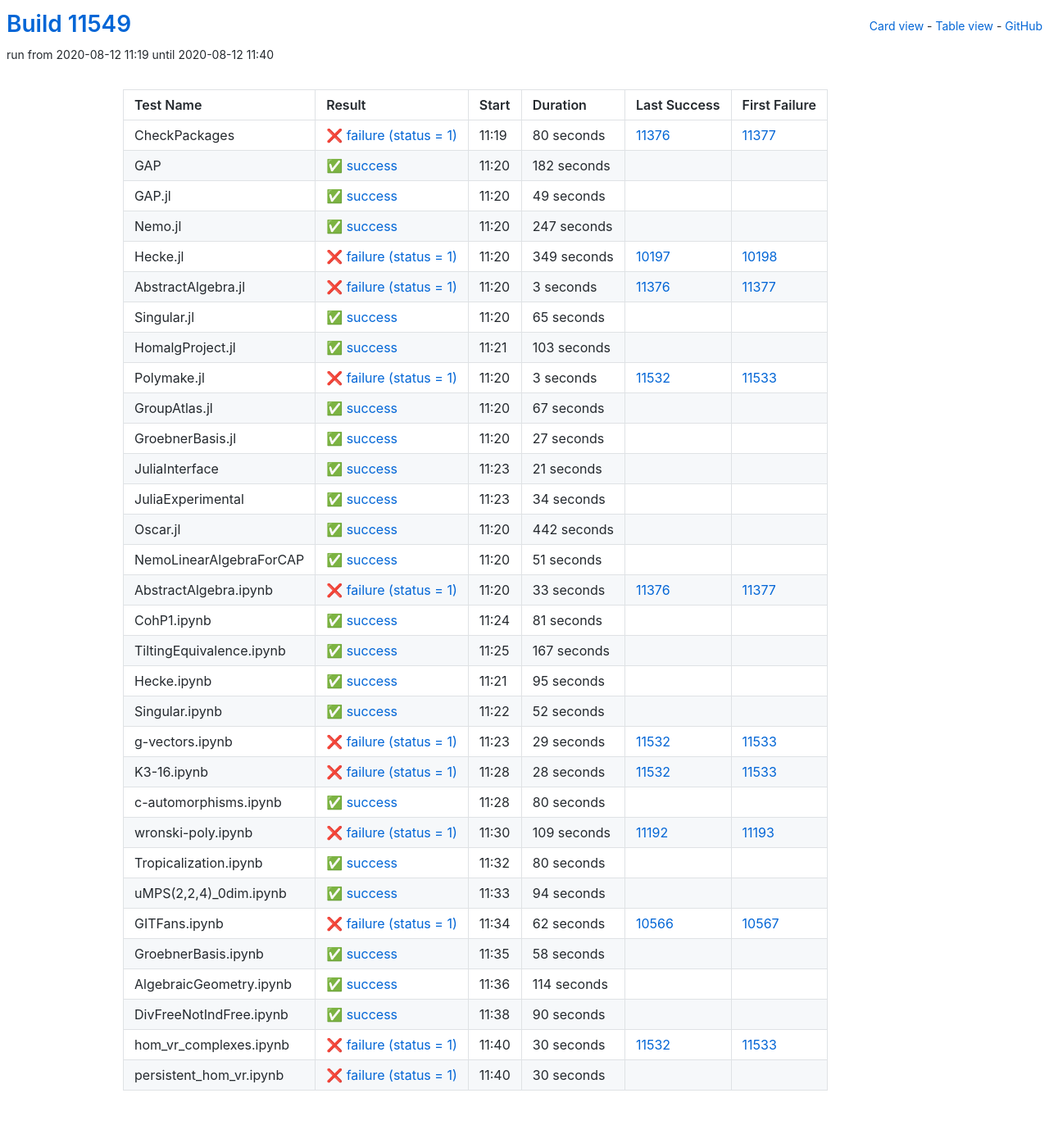
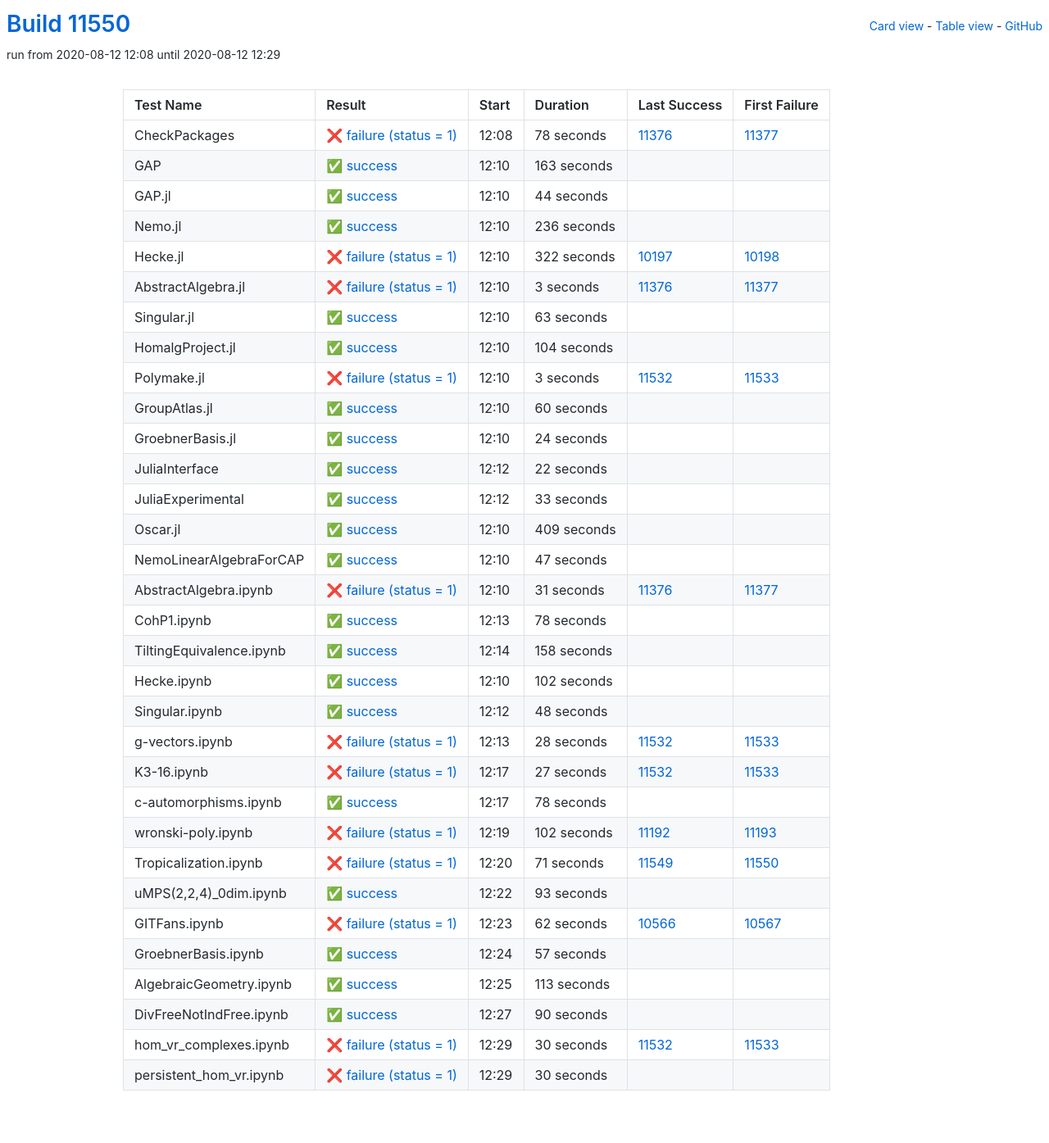
Before and after one commit to oscar-system/oscar-ci-status, a Jekyll site: the page built from table.html, in a window 1280 px wide. Shown: the whole page at 82% size. Built offline with Jekyll 4.4.1, drawn with Linux system fonts in a browser that asks for light colours.

Commit message:
Build #11550

```diff
--- a/_data/ci.yml
+++ b/_data/ci.yml
@@ -1,6 +1,6 @@
 ---
-build: 11549
-build_url: https://oscarci.mathematik.uni-kl.de/job/oscar/11549/
+build: 11550
+build_url: https://oscarci.mathematik.uni-kl.de/job/oscar/11550/
 job: oscar
 organization: oscar-system
 repo: oscar-ci-status
@@ -8,68 +8,68 @@
 tests:
 - name: CheckPackages
   id: checkpackages
-  log: https://oscarci.mathematik.uni-kl.de/job/oscar/11549/artifact/logs/build-11549/CheckPackages.log
-  start: 2020-08-12 11:19
+  log: https://oscarci.mathematik.uni-kl.de/job/oscar/11550/artifact/logs/build-11550/CheckPackages.log
+  start: 2020-08-12 12:08
   success: false
   exitcode: 1
   status: failure
-  duration: 80
+  duration: 78
   last_success: 11376
   last_success_url: https://oscarci.mathematik.uni-kl.de/job/oscar/11376/
   first_failure: 11377
   first_failure_url: https://oscarci.mathematik.uni-kl.de/job/oscar/11377/
 - name: GAP
   id: gap
-  log: https://oscarci.mathematik.uni-kl.de/job/oscar/11549/artifact/logs/build-11549/GAP.log
-  start: 2020-08-12 11:20
+  log: https://oscarci.mathematik.uni-kl.de/job/oscar/11550/artifact/logs/build-11550/GAP.log
+  start: 2020-08-12 12:10
   success: true
   exitcode: 0
   status: success
-  duration: 182
+  duration: 163
   last_success: false
   last_success_url:
   first_failure: false
   first_failure_url:
 - name: GAP.jl
   id: gap-jl
-  log: https://oscarci.mathematik.uni-kl.de/job/oscar/11549/artifact/logs/build-11549/GAP.jl.log
-  start: 2020-08-12 11:20
+  log: https://oscarci.mathematik.uni-kl.de/job/oscar/11550/artifact/logs/build-11550/GAP.jl.log
+  start: 2020-08-12 12:10
   success: true
   exitcode: 0
   status: success
-  duration: 49
+  duration: 44
   last_success: false
   last_success_url:
   first_failure: false
   first_failure_url:
 - name: Nemo.jl
   id: nemo-jl
-  log: https://oscarci.mathematik.uni-kl.de/job/oscar/11549/artifact/logs/build-11549/Nemo.jl.log
-  start: 2020-08-12 11:20
+  log: https://oscarci.mathematik.uni-kl.de/job/oscar/11550/artifact/logs/build-11550/Nemo.jl.log
+  start: 2020-08-12 12:10
   success: true
   exitcode: 0
   status: success
-  duration: 247
+  duration: 236
   last_success: false
   last_success_url:
   first_failure: false
   first_failure_url:
 - name: Hecke.jl
   id: hecke-jl
-  log: https://oscarci.mathematik.uni-kl.de/job/oscar/11549/artifact/logs/build-11549/Hecke.jl.log
-  start: 2020-08-12 11:20
+  log: https://oscarci.mathematik.uni-kl.de/job/oscar/11550/artifact/logs/build-11550/Hecke.jl.log
+  start: 2020-08-12 12:10
   success: false
   exitcode: 1
   status: failure
-  duration: 349
+  duration: 322
   last_success: 10197
   last_success_url: https://oscarci.mathematik.uni-kl.de/job/oscar/10197/
   first_failure: 10198
   first_failure_url: https://oscarci.mathematik.uni-kl.de/job/oscar/10198/
 - name: AbstractAlgebra.jl
   id: abstractalgebra-jl
-  log: https://oscarci.mathematik.uni-kl.de/job/oscar/11549/artifact/logs/build-11549/AbstractAlgebra.jl.log
-  start: 2020-08-12 11:20
+  log: https://oscarci.mathematik.uni-kl.de/job/oscar/11550/artifact/logs/build-11550/AbstractAlgebra.jl.log
+  start: 2020-08-12 12:10
   success: false
   exitcode: 1
   status: failure
@@ -80,32 +80,32 @@
   first_failure_url: https://oscarci.mathematik.uni-kl.de/job/oscar/11377/
 - name: Singular.jl
   id: singular-jl
-  log: https://oscarci.mathematik.uni-kl.de/job/oscar/11549/artifact/logs/build-11549/Singular.jl.log
-  start: 2020-08-12 11:20
+  log: https://oscarci.mathematik.uni-kl.de/job/oscar/11550/artifact/logs/build-11550/Singular.jl.log
+  start: 2020-08-12 12:10
   success: true
   exitcode: 0
   status: success
-  duration: 65
+  duration: 63
   last_success: false
   last_success_url:
   first_failure: false
   first_failure_url:
 - name: HomalgProject.jl
   id: homalgproject-jl
-  log: https://oscarci.mathematik.uni-kl.de/job/oscar/11549/artifact/logs/build-11549/HomalgProject.jl.log
-  start: 2020-08-12 11:21
+  log: https://oscarci.mathematik.uni-kl.de/job/oscar/11550/artifact/logs/build-11550/HomalgProject.jl.log
+  start: 2020-08-12 12:10
   success: true
   exitcode: 0
   status: success
-  duration: 103
+  duration: 104
   last_success: false
   last_success_url:
   first_failure: false
   first_failure_url:
 - name: Polymake.jl
   id: polymake-jl
-  log: https://oscarci.mathematik.uni-kl.de/job/oscar/11549/artifact/logs/build-11549/Polymake.jl.log
-  start: 2020-08-12 11:20
+  log: https://oscarci.mathematik.uni-kl.de/job/oscar/11550/artifact/logs/build-11550/Polymake.jl.log
+  start: 2020-08-12 12:10
   success: false
   exitcode: 1
   status: failure
@@ -116,152 +116,140 @@
   first_failure_url: https://oscarci.mathematik.uni-kl.de/job/oscar/11533/
 - name: GroupAtlas.jl
   id: groupatlas-jl
-  log: https://oscarci.mathematik.uni-kl.de/job/oscar/11549/artifact/logs/build-11549/GroupAtlas.jl.log
-  start: 2020-08-12 11:20
+  log: https://oscarci.mathematik.uni-kl.de/job/oscar/11550/artifact/logs/build-11550/GroupAtlas.jl.log
+  start: 2020-08-12 12:10
   success: true
   exitcode: 0
   status: success
-  duration: 67
+  duration: 60
   last_success: false
   last_success_url:
   first_failure: false
   first_failure_url:
 - name: GroebnerBasis.jl
   id: groebnerbasis-jl
-  log: https://oscarci.mathematik.uni-kl.de/job/oscar/11549/artifact/logs/build-11549/GroebnerBasis.jl.log
-  start: 2020-08-12 11:20
+  log: https://oscarci.mathematik.uni-kl.de/job/oscar/11550/artifact/logs/build-11550/GroebnerBasis.jl.log
+  start: 2020-08-12 12:10
   success: true
   exitcode: 0
   status: success
-  duration: 27
+  duration: 24
   last_success: false
   last_success_url:
   first_failure: false
   first_failure_url:
 - name: JuliaInterface
   id: juliainterface
-  log: https://oscarci.mathematik.uni-kl.de/job/oscar/11549/artifact/logs/build-11549/JuliaInterface.log
-  start: 2020-08-12 11:23
+  log: https://oscarci.mathematik.uni-kl.de/job/oscar/11550/artifact/logs/build-11550/JuliaInterface.log
+  start: 2020-08-12 12:12
   success: true
   exitcode: 0
   status: success
-  duration: 21
+  duration: 22
   last_success: false
   last_success_url:
   first_failure: false
   first_failure_url:
 - name: JuliaExperimental
   id: juliaexperimental
-  log: https://oscarci.mathematik.uni-kl.de/job/oscar/11549/artifact/logs/build-11549/JuliaExperimental.log
-  start: 2020-08-12 11:23
+  log: https://oscarci.mathematik.uni-kl.de/job/oscar/11550/artifact/logs/build-11550/JuliaExperimental.log
+  start: 2020-08-12 12:12
   success: true
   exitcode: 0
   status: success
-  duration: 34
+  duration: 33
   last_success: false
   last_success_url:
   first_failure: false
   first_failure_url:
 - name: Oscar.jl
   id: oscar-jl
-  log: https://oscarci.mathematik.uni-kl.de/job/oscar/11549/artifact/logs/build-11549/Oscar.jl.log
-  start: 2020-08-12 11:20
+  log: https://oscarci.mathematik.uni-kl.de/job/oscar/11550/artifact/logs/build-11550/Oscar.jl.log
+  start: 2020-08-12 12:10
   success: true
   exitcode: 0
   status: success
-  duration: 442
+  duration: 409
   last_success: false
   last_success_url:
   first_failure: false
   first_failure_url:
 - name: NemoLinearAlgebraForCAP
   id: nemolinearalgebraforcap
-  log: https://oscarci.mathematik.uni-kl.de/job/oscar/11549/artifact/logs/build-11549/NemoLinearAlgebraForCAP.log
-  start: 2020-08-12 11:20
+  log: https://oscarci.mathematik.uni-kl.de/job/oscar/11550/artifact/logs/build-11550/NemoLinearAlgebraForCAP.log
+  start: 2020-08-12 12:10
   success: true
   exitcode: 0
   status: success
-  duration: 51
+  duration: 47
   last_success: false
   last_success_url:
   first_failure: false
   first_failure_url:
 - name: AbstractAlgebra.ipynb
   id: abstractalgebra-ipynb
-  log: https://oscarci.mathematik.uni-kl.de/job/oscar/11549/artifact/logs/build-11549/AbstractAlgebra.ipynb.log
-  start: 2020-08-12 11:20
+  log: https://oscarci.mathematik.uni-kl.de/job/oscar/11550/artifact/logs/build-11550/AbstractAlgebra.ipynb.log
+  start: 2020-08-12 12:10
   success: false
   exitcode: 1
   status: failure
-  duration: 33
+  duration: 31
   last_success: 11376
   last_success_url: https://oscarci.mathematik.uni-kl.de/job/oscar/11376/
   first_failure: 11377
   first_failure_url: https://oscarci.mathematik.uni-kl.de/job/oscar/11377/
 - name: CohP1.ipynb
   id: cohp1-ipynb
-  log: https://oscarci.mathematik.uni-kl.de/job/oscar/11549/artifact/logs/build-11549/CohP1.ipynb.log
-  start: 2020-08-12 11:24
+  log: https://oscarci.mathematik.uni-kl.de/job/oscar/11550/artifact/logs/build-11550/CohP1.ipynb.log
+  start: 2020-08-12 12:13
   success: true
   exitcode: 0
   status: success
-  duration: 81
+  duration: 78
   last_success: false
   last_success_url:
   first_failure: false
   first_failure_url:
 - name: TiltingEquivalence.ipynb
   id: tiltingequivalence-ipynb
-  log: https://oscarci.mathematik.uni-kl.de/job/oscar/11549/artifact/logs/build-11549/TiltingEquivalence.ipynb.log
-  start: 2020-08-12 11:25
+  log: https://oscarci.mathematik.uni-kl.de/job/oscar/11550/artifact/logs/build-11550/TiltingEquivalence.ipynb.log
+  start: 2020-08-12 12:14
   success: true
   exitcode: 0
   status: success
-  duration: 167
+  duration: 158
   last_success: false
   last_success_url:
   first_failure: false
   first_failure_url:
 - name: Hecke.ipynb
   id: hecke-ipynb
-  log: https://oscarci.mathematik.uni-kl.de/job/oscar/11549/artifact/logs/build-11549/Hecke.ipynb.log
-  start: 2020-08-12 11:21
+  log: https://oscarci.mathematik.uni-kl.de/job/oscar/11550/artifact/logs/build-11550/Hecke.ipynb.log
+  start: 2020-08-12 12:10
   success: true
   exitcode: 0
   status: success
-  duration: 95
+  duration: 102
   last_success: false
   last_success_url:
   first_failure: false
   first_failure_url:
 - name: Singular.ipynb
   id: singular-ipynb
-  log: https://oscarci.mathematik.uni-kl.de/job/oscar/11549/artifact/logs/build-11549/Singular.ipynb.log
-  start: 2020-08-12 11:22
+  log: https://oscarci.mathematik.uni-kl.de/job/oscar/11550/artifact/logs/build-11550/Singular.ipynb.log
+  start: 2020-08-12 12:12
   success: true
   exitcode: 0
   status: success
-  duration: 52
+  duration: 48
   last_success: false
   last_success_url:
   first_failure: false
   first_failure_url:
 - name: g-vectors.ipynb
   id: g-vectors-ipynb
-  log: https://oscarci.mathematik.uni-kl.de/job/oscar/11549/artifact/logs/build-11549/g-vectors.ipynb.log
-  start: 2020-08-12 11:23
-  success: false
-  exitcode: 1
-  status: failure
-  duration: 29
-  last_success: 11532
-  last_success_url: https://oscarci.mathematik.uni-kl.de/job/oscar/11532/
-  first_failure: 11533
-  first_failure_url: https://oscarci.mathematik.uni-kl.de/job/oscar/11533/
-- name: K3-16.ipynb
-  id: k3-16-ipynb
-  log: https://oscarci.mathematik.uni-kl.de/job/oscar/11549/artifact/logs/build-11549/K3-16.ipynb.log
-  start: 2020-08-12 11:28
+  log: https://oscarci.mathematik.uni-kl.de/job/oscar/11550/artifact/logs/build-11550/g-vectors.ipynb.log
+  start: 2020-08-12 12:13
   success: false
   exitcode: 1
   status: failure
@@ -270,58 +258,70 @@
   last_success_url: https://oscarci.mathematik.uni-kl.de/job/oscar/11532/
   first_failure: 11533
   first_failure_url: https://oscarci.mathematik.uni-kl.de/job/oscar/11533/
+- name: K3-16.ipynb
+  id: k3-16-ipynb
+  log: https://oscarci.mathematik.uni-kl.de/job/oscar/11550/artifact/logs/build-11550/K3-16.ipynb.log
+  start: 2020-08-12 12:17
+  success: false
+  exitcode: 1
+  status: failure
+  duration: 27
+  last_success: 11532
+  last_success_url: https://oscarci.mathematik.uni-kl.de/job/oscar/11532/
+  first_failure: 11533
+  first_failure_url: https://oscarci.mathematik.uni-kl.de/job/oscar/11533/
 - name: c-automorphisms.ipynb
   id: c-automorphisms-ipynb
-  log: https://oscarci.mathematik.uni-kl.de/job/oscar/11549/artifact/logs/build-11549/c-automorphisms.ipynb.log
-  start: 2020-08-12 11:28
+  log: https://oscarci.mathematik.uni-kl.de/job/oscar/11550/artifact/logs/build-11550/c-automorphisms.ipynb.log
+  start: 2020-08-12 12:17
   success: true
   exitcode: 0
   status: success
-  duration: 80
+  duration: 78
   last_success: false
   last_success_url:
   first_failure: false
   first_failure_url:
 - name: wronski-poly.ipynb
   id: wronski-poly-ipynb
-  log: https://oscarci.mathematik.uni-kl.de/job/oscar/11549/artifact/logs/build-11549/wronski-poly.ipynb.log
-  start: 2020-08-12 11:30
+  log: https://oscarci.mathematik.uni-kl.de/job/oscar/11550/artifact/logs/build-11550/wronski-poly.ipynb.log
+  start: 2020-08-12 12:19
   success: false
   exitcode: 1
   status: failure
-  duration: 109
+  duration: 102
   last_success: 11192
   last_success_url: https://oscarci.mathematik.uni-kl.de/job/oscar/11192/
   first_failure: 11193
   first_failure_url: https://oscarci.mathematik.uni-kl.de/job/oscar/11193/
 - name: Tropicalization.ipynb
   id: tropicalization-ipynb
-  log: https://oscarci.mathematik.uni-kl.de/job/oscar/11549/artifact/logs/build-11549/Tropicalization.ipynb.log
-  start: 2020-08-12 11:32
+  log: https://oscarci.mathematik.uni-kl.de/job/oscar/11550/artifact/logs/build-11550/Tropicalization.ipynb.log
+  start: 2020-08-12 12:20
+  success: false
+  exitcode: 1
+  status: failure
+  duration: 71
+  last_success: 11549
+  last_success_url: https://oscarci.mathematik.uni-kl.de/job/oscar/11549/
+  first_failure: 11550
+  first_failure_url: https://oscarci.mathematik.uni-kl.de/job/oscar/11550/
+- name: uMPS(2,2,4)_0dim.ipynb
+  id: umps-2-2-4-0dim-ipynb
+  log: https://oscarci.mathematik.uni-kl.de/job/oscar/11550/artifact/logs/build-11550/uMPS-2-2-4-_0dim.ipynb.log
+  start: 2020-08-12 12:22
   success: true
   exitcode: 0
   status: success
-  duration: 80
-  last_success: false
-  last_success_url:
-  first_failure: false
-  first_failure_url:
-- name: uMPS(2,2,4)_0dim.ipynb
-  id: umps-2-2-4-0dim-ipynb
-  log: https://oscarci.mathematik.uni-kl.de/job/oscar/11549/artifact/logs/build-11549/uMPS-2-2-4-_0dim.ipynb.log
-  start: 2020-08-12 11:33
-  success: true
-  exitcode: 0
-  status: success
-  duration: 94
+  duration: 93
   last_success: false
   last_success_url:
   first_failure: false
   first_failure_url:
 - name: GITFans.ipynb
   id: gitfans-ipynb
-  log: https://oscarci.mathematik.uni-kl.de/job/oscar/11549/artifact/logs/build-11549/GITFans.ipynb.log
-  start: 2020-08-12 11:34
+  log: https://oscarci.mathematik.uni-kl.de/job/oscar/11550/artifact/logs/build-11550/GITFans.ipynb.log
+  start: 2020-08-12 12:23
   success: false
   exitcode: 1
   status: failure
@@ -332,32 +332,32 @@
   first_failure_url: https://oscarci.mathematik.uni-kl.de/job/oscar/10567/
 - name: GroebnerBasis.ipynb
   id: groebnerbasis-ipynb
-  log: https://oscarci.mathematik.uni-kl.de/job/oscar/11549/artifact/logs/build-11549/GroebnerBasis.ipynb.log
-  start: 2020-08-12 11:35
+  log: https://oscarci.mathematik.uni-kl.de/job/oscar/11550/artifact/logs/build-11550/GroebnerBasis.ipynb.log
+  start: 2020-08-12 12:24
   success: true
   exitcode: 0
   status: success
-  duration: 58
+  duration: 57
   last_success: false
   last_success_url:
   first_failure: false
   first_failure_url:
 - name: AlgebraicGeometry.ipynb
   id: algebraicgeometry-ipynb
-  log: https://oscarci.mathematik.uni-kl.de/job/oscar/11549/artifact/logs/build-11549/AlgebraicGeometry.ipynb.log
-  start: 2020-08-12 11:36
+  log: https://oscarci.mathematik.uni-kl.de/job/oscar/11550/artifact/logs/build-11550/AlgebraicGeometry.ipynb.log
+  start: 2020-08-12 12:25
   success: true
   exitcode: 0
   status: success
-  duration: 114
+  duration: 113
   last_success: false
   last_success_url:
   first_failure: false
   first_failure_url:
 - name: DivFreeNotIndFree.ipynb
   id: divfreenotindfree-ipynb
-  log: https://oscarci.mathematik.uni-kl.de/job/oscar/11549/artifact/logs/build-11549/DivFreeNotIndFree.ipynb.log
-  start: 2020-08-12 11:38
+  log: https://oscarci.mathematik.uni-kl.de/job/oscar/11550/artifact/logs/build-11550/DivFreeNotIndFree.ipynb.log
+  start: 2020-08-12 12:27
   success: true
   exitcode: 0
   status: success
@@ -368,8 +368,8 @@
   first_failure_url:
 - name: hom_vr_complexes.ipynb
   id: hom-vr-complexes-ipynb
-  log: https://oscarci.mathematik.uni-kl.de/job/oscar/11549/artifact/logs/build-11549/hom_vr_complexes.ipynb.log
-  start: 2020-08-12 11:40
+  log: https://oscarci.mathematik.uni-kl.de/job/oscar/11550/artifact/logs/build-11550/hom_vr_complexes.ipynb.log
+  start: 2020-08-12 12:29
   success: false
   exitcode: 1
   status: failure
@@ -380,8 +380,8 @@
   first_failure_url: https://oscarci.mathematik.uni-kl.de/job/oscar/11533/
 - name: persistent_hom_vr.ipynb
   id: persistent-hom-vr-ipynb
-  log: https://oscarci.mathematik.uni-kl.de/job/oscar/11549/artifact/logs/build-11549/persistent_hom_vr.ipynb.log
-  start: 2020-08-12 11:40
+  log: https://oscarci.mathematik.uni-kl.de/job/oscar/11550/artifact/logs/build-11550/persistent_hom_vr.ipynb.log
+  start: 2020-08-12 12:29
   success: false
   exitcode: 1
   status: failure
```
Also changed, not shown: README.md.
